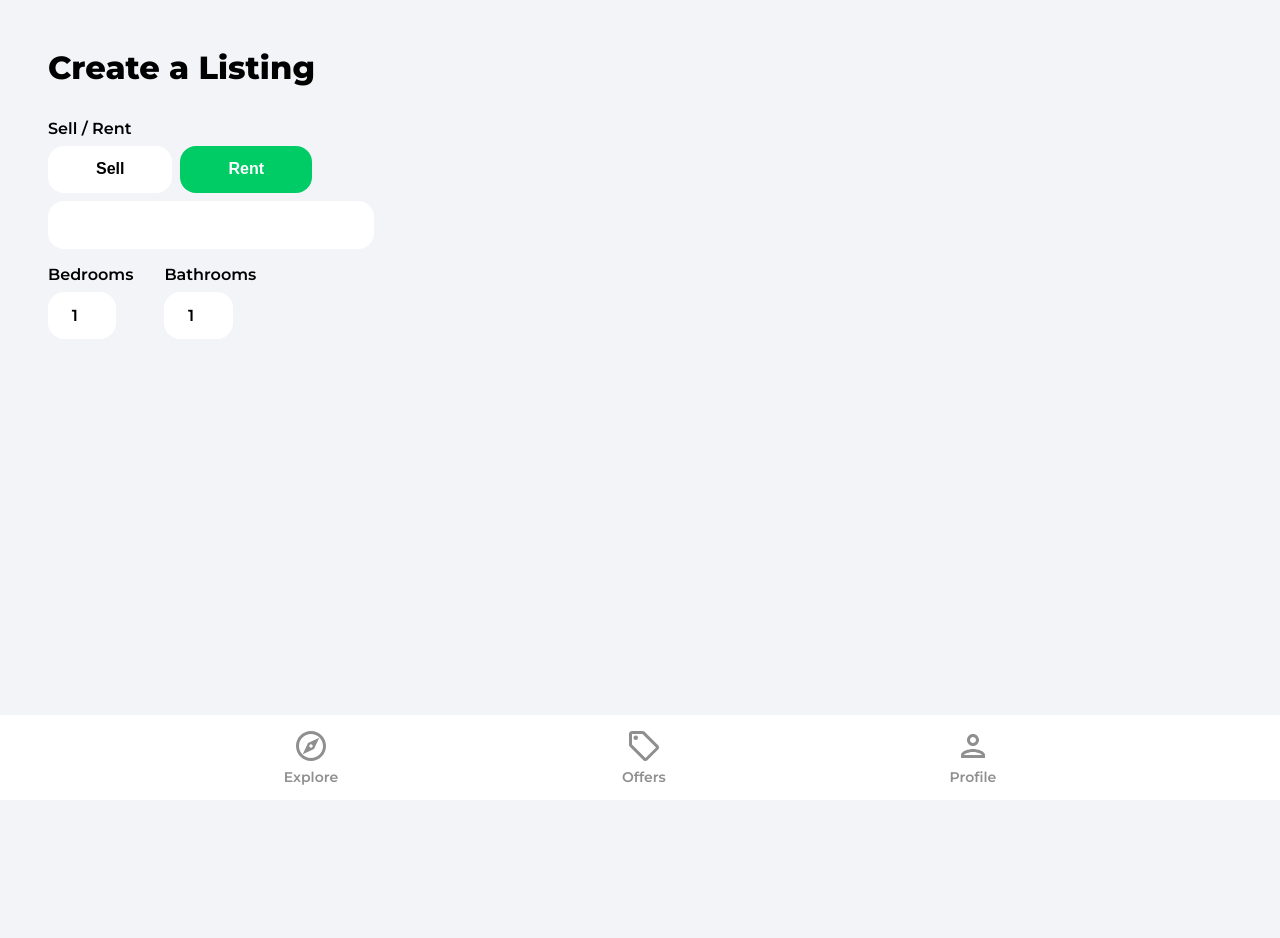
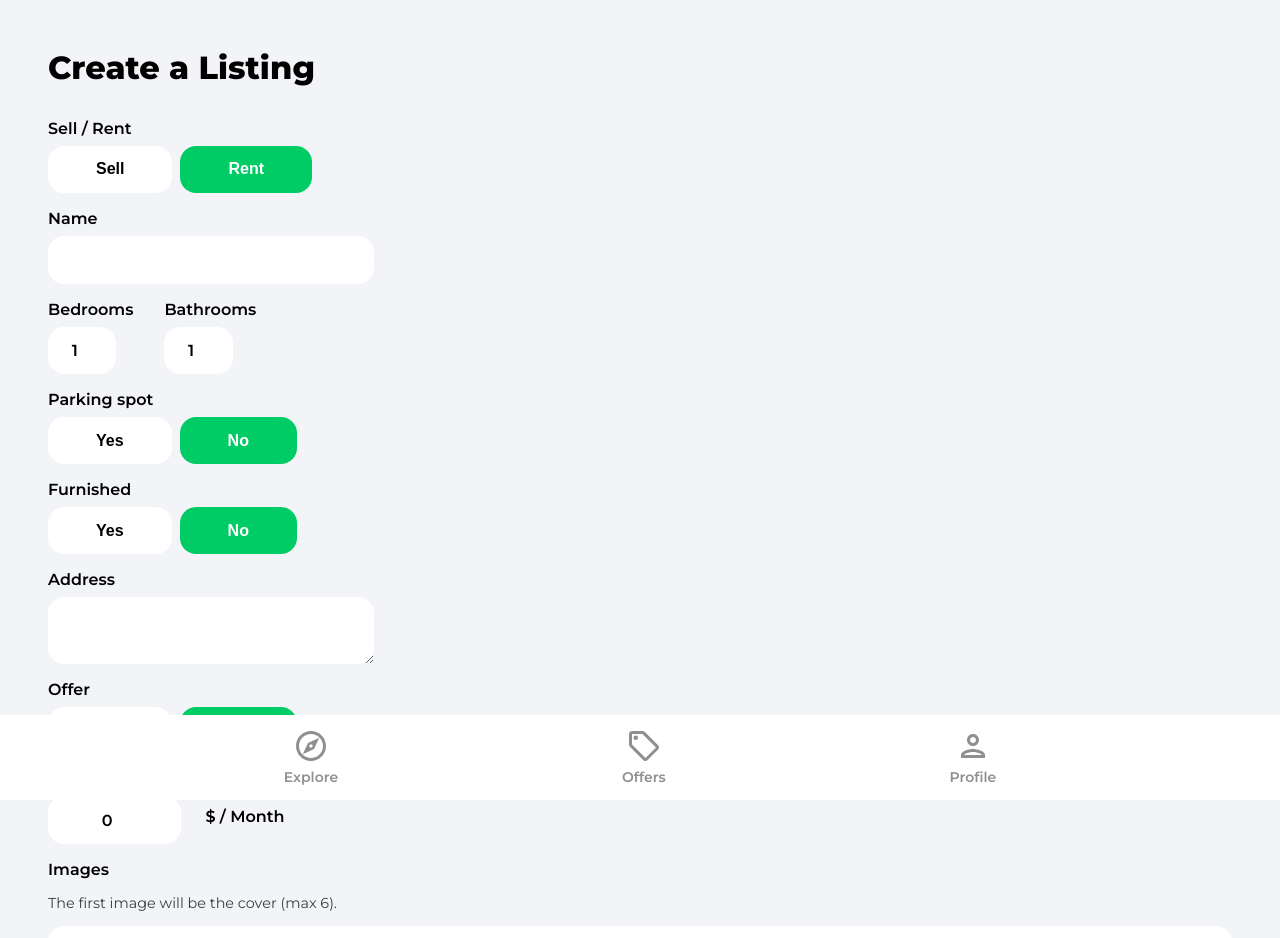
Before and after one commit to mbrockmandev/housemarketplace, a React (Create React App) app: page /create-listing in a window 1280 px wide. Shown: the top 938 px of the page. Before the commit the page ends 800 px from the top, so only its background shows below. Built offline with nearby package versions, Linux system fonts and the light colour scheme; no server answers; sample sign-in values are in the browser's storage.

Commit message:
update createlisting form

```diff
--- a/src/firebase.config.js
+++ b/src/firebase.config.js
@@ -12,6 +12,8 @@
   appId: process.env.REACT_APP_appId,
 };
 
+// console.log('firebaseConfig:', firebaseConfig);
+
 // initialize firebase
 initializeApp(firebaseConfig);
 export const db = getFirestore();
--- a/src/pages/CreateListing.jsx
+++ b/src/pages/CreateListing.jsx
@@ -10,7 +10,7 @@
 import Spinner from '../components/Spinner';
 
 function CreateListing() {
-  const [geoLocationEnabled, setGeoLocationEnabled] = useState(true);
+  const [geolocationEnabled, setGeolocationEnabled] = useState(true);
   const [loading, setLoading] = useState(false);
   const [formData, setFormData] = useState({
     type: 'rent',
@@ -65,31 +65,56 @@
   }, [isMounted]);
 
   const onSubmit = (e) => {
-    e.preventDefault()
+    e.preventDefault();
+    console.log(formData);
+  };
+
+  const onMutate = (e) => {
+    let boolean = null;
+
+    if (e.target.value === 'true') {
+      boolean = true;
+    }
+    if (e.target.value === 'false') {
+      boolean = false;
     }
 
-   const onMutate = (e) => {
-    //
+    // files
+    if (e.target.files) {
+      setFormData((prevState) => ({
+        ...prevState,
+        images: e.target.files,
+      }));
     }
+
+    // text/boolean/numbers
+    if (!e.target.files) {
+      setFormData((prevState) => ({
+        ...prevState,
+        [e.target.id]: boolean ?? e.target.value,
+      }));
+    }
+  };
 
   if (loading) {
     return <Spinner />;
   }
-  return <div className='profile'>
+  return (
+    <div className='profile'>
       <header>
-    <p class="pageHeader">Create a Listing</p>
+        <p className='pageHeader'>Create a Listing</p>
       </header>
+
       <main>
         <form onSubmit={onSubmit}>
           <label className='formLabel'>Sell / Rent</label>
-        <div className="formButtons">
+          <div className='formButtons'>
             <button
               type='button'
               className={type === 'sale' ? 'formButtonActive' : 'formButton'}
               id='type'
               value='sale'
-            onClick={onMutate}
-          >
+              onClick={onMutate}>
               Sell
             </button>
             <button
@@ -97,14 +122,15 @@
               className={type === 'rent' ? 'formButtonActive' : 'formButton'}
               id='type'
               value='rent'
-            onClick={onMutate}
-          >
+              onClick={onMutate}>
               Rent
             </button>
           </div>
+
+          <label className='formLabel'>Name</label>
           <input
             className='formInputName'
-            type='button'
+            type='text'
             id='name'
             value={name}
             onChange={onMutate}
@@ -112,12 +138,13 @@
             minLength='10'
             required
           />
-        <div className="formRooms flex">
+
+          <div className='formRooms flex'>
             <div>
-            <label className="formLabel">Bedrooms</label>
+              <label className='formLabel'>Bedrooms</label>
               <input
                 className='formInputSmall'
-              type="number"
+                type='number'
                 id='bedrooms'
                 value={bedrooms}
                 onChange={onMutate}
@@ -127,10 +154,10 @@
               />
             </div>
             <div>
-            <label className="formLabel">Bathrooms</label>
+              <label className='formLabel'>Bathrooms</label>
               <input
                 className='formInputSmall'
-              type="number"
+                type='number'
                 id='bathrooms'
                 value={bathrooms}
                 onChange={onMutate}
@@ -141,10 +168,166 @@
             </div>
           </div>
 
+          <label className='formLabel'>Parking spot</label>
+          <div className='formButtons'>
+            <button
+              className={parking ? 'formButtonActive' : 'formButton'}
+              type='button'
+              id='parking'
+              value={true}
+              onClick={onMutate}
+              min='1'
+              max='50'>
+              Yes
+            </button>
+            <button
+              className={
+                !parking && parking !== null ? 'formButtonActive' : 'formButton'
+              }
+              type='button'
+              id='parking'
+              value={false}
+              onClick={onMutate}>
+              No
+            </button>
+          </div>
 
+          <label className='formLabel'>Furnished</label>
+          <div className='formButtons'>
+            <button
+              className={furnished ? 'formButtonActive' : 'formButton'}
+              type='button'
+              id='furnished'
+              value={true}
+              onClick={onMutate}>
+              Yes
+            </button>
+            <button
+              className={
+                !furnished && furnished !== null
+                  ? 'formButtonActive'
+                  : 'formButton'
+              }
+              type='button'
+              id='furnished'
+              value={false}
+              onClick={onMutate}>
+              No
+            </button>
+          </div>
+
+          <label className='formLabel'>Address</label>
+          <textarea
+            className='formInputAddress'
+            type='text'
+            id='address'
+            value={address}
+            onChange={onMutate}
+            required
+          />
+
+          {!geolocationEnabled && (
+            <div className='formLatLng flex'>
+              <div>
+                <label className='formLabel'>Latitude</label>
+                <input
+                  className='formInputSmall'
+                  type='number'
+                  id='latitude'
+                  value={latitude}
+                  onChange={onMutate}
+                  required
+                />
+              </div>
+              <div>
+                <label className='formLabel'>Longitude</label>
+                <input
+                  className='formInputSmall'
+                  type='number'
+                  id='longitude'
+                  value={longitude}
+                  onChange={onMutate}
+                  required
+                />
+              </div>
+            </div>
+          )}
+
+          <label className='formLabel'>Offer</label>
+          <div className='formButtons'>
+            <button
+              className={offer ? 'formButtonActive' : 'formButton'}
+              type='button'
+              id='offer'
+              value={true}
+              onClick={onMutate}>
+              Yes
+            </button>
+            <button
+              className={
+                !offer && offer !== null ? 'formButtonActive' : 'formButton'
+              }
+              type='button'
+              id='offer'
+              value={false}
+              onClick={onMutate}>
+              No
+            </button>
+          </div>
+
+          <label className='formLabel'>Regular Price</label>
+          <div className='formPriceDiv'>
+            <input
+              className='formInputSmall'
+              type='number'
+              id='regularPrice'
+              value={regularPrice}
+              onChange={onMutate}
+              min='50'
+              max='750000000'
+              required
+            />
+            {type === 'rent' && <p className='formPriceText'>$ / Month</p>}
+          </div>
+
+          {offer && (
+            <>
+              <label className='formLabel'>Discounted Price</label>
+              <input
+                className='formInputSmall'
+                type='number'
+                id='discountedPrice'
+                value={discountedPrice}
+                onChange={onMutate}
+                min='50'
+                max='750000000'
+                required={offer}
+              />
+            </>
+          )}
+
+          <label className='formLabel'>Images</label>
+          <p className='imagesInfo'>
+            The first image will be the cover (max 6).
+          </p>
+          <input
+            className='formInputFile'
+            type='file'
+            id='images'
+            onChange={onMutate}
+            max='6'
+            accept='.jpg,.png,.jpeg'
+            multiple
+            required
+          />
+          <button
+            type='submit'
+            className='primaryButton createListingButton'>
+            Create Listing
+          </button>
         </form>
       </main>
-
-  </div>;
+    </div>
+  );
 }
 export default CreateListing;
```
Also changed, not shown: 1 other file (tests, documents, lock files or other folders). Lines whose indentation alone changed are shown as unchanged.
